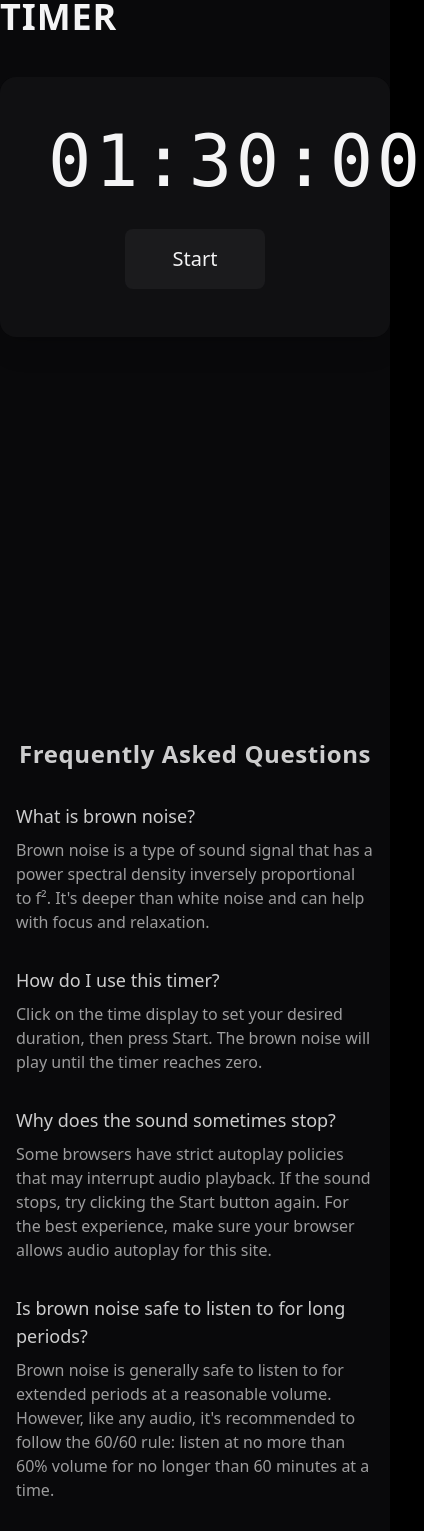
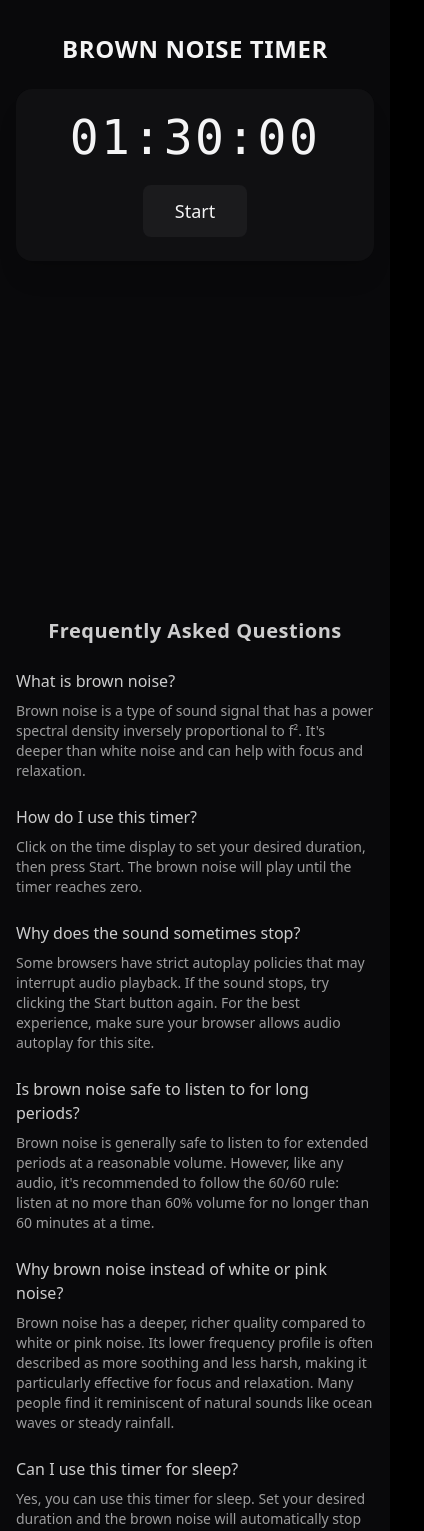
Before and after one commit to josh-may/timer-bud, a Next.js app: page / in a window 390 px wide. Shown: the part 275-1806 px from the top of the page, 424 px wide, since content can reach past the window. Built offline with nearby package versions, Linux system fonts and the light colour scheme; no server answers.

Commit message:
Lazy commit

```diff
--- a/pages/index.js
+++ b/pages/index.js
@@ -107,12 +107,12 @@ export default function Home() {
       </Head>
 
       <div className="min-h-screen flex flex-col bg-zinc-950">
-        <main className="flex-1 flex flex-col items-center justify-center min-h-screen">
-          <h1 className="text-zinc-100 text-4xl font-bold tracking-wide mb-10">
-            🎧 BROWN NOISE TIMER
+        <main className="flex-1 flex flex-col items-center justify-center min-h-screen p-4">
+          <h1 className="text-zinc-100 text-2xl sm:text-4xl font-bold tracking-wide mb-6 sm:mb-10 text-center">
+            BROWN NOISE TIMER
           </h1>
-          <div className="bg-zinc-900/50 backdrop-blur rounded-2xl p-12 w-full max-w-xl shadow-xl mx-auto">
-            <div className="text-zinc-100 text-7xl font-mono tracking-wider text-center mb-8">
+          <div className="bg-zinc-900/50 backdrop-blur rounded-2xl p-6 sm:p-12 w-full max-w-xl shadow-xl mx-auto">
+            <div className="text-zinc-100 text-5xl sm:text-7xl font-mono tracking-wider text-center mb-6 sm:mb-8">
               {isEditing ? (
                 <form
                   onSubmit={handleTimeSubmit}
@@ -123,12 +123,12 @@ export default function Home() {
                     name="time"
                     placeholder="HH:MM"
                     pattern="[0-9]{1,2}:[0-9]{2}"
-                    className="w-48 bg-zinc-800/50 p-2 text-3xl rounded-lg text-center focus:outline-none focus:ring-2 focus:ring-zinc-700"
+                    className="w-36 sm:w-48 bg-zinc-800/50 p-2 text-2xl sm:text-3xl rounded-lg text-center focus:outline-none focus:ring-2 focus:ring-zinc-700"
                     defaultValue="01:30"
                   />
                   <button
                     type="submit"
-                    className="mt-4 bg-zinc-800/50 px-6 py-2 rounded-lg text-xl hover:bg-zinc-700/50 transition-all"
+                    className="mt-2 sm:mt-4 bg-zinc-800/50 px-4 sm:px-6 py-2 rounded-lg text-lg sm:text-xl hover:bg-zinc-700/50 transition-all"
                   >
                     Set Timer
                   </button>
@@ -145,7 +145,7 @@ export default function Home() {
             <div className="flex justify-center">
               <button
                 onClick={toggleTimer}
-                className="bg-zinc-800/50 text-zinc-100 px-12 py-4 rounded-lg text-xl hover:bg-zinc-700/50 transition-all"
+                className="bg-zinc-800/50 text-zinc-100 px-8 sm:px-12 py-3 sm:py-4 rounded-lg text-lg sm:text-xl hover:bg-zinc-700/50 transition-all"
               >
                 {isRunning ? "Pause" : "Start"}
               </button>
@@ -153,17 +153,17 @@ export default function Home() {
           </div>
         </main>
 
-        <div className="max-w-2xl mx-auto px-4 mt-[20vh] mb-16">
-          <h2 className="text-white/80 text-2xl sm:text-3xl font-bold mb-8 tracking-wide text-center">
+        <div className="max-w-2xl mx-auto px-4 mt-12 sm:mt-[20vh] mb-8 sm:mb-16">
+          <h2 className="text-white/80 text-xl sm:text-2xl md:text-3xl font-bold mb-6 sm:mb-8 tracking-wide text-center">
             Frequently Asked Questions
           </h2>
 
-          <div className="space-y-8">
+          <div className="space-y-6 sm:space-y-8">
             <div className="text-white/80">
-              <h3 className="text-lg sm:text-xl font-medium mb-2">
+              <h3 className="text-base sm:text-lg md:text-xl font-medium mb-2">
                 What is brown noise?
               </h3>
-              <p className="text-white/60">
+              <p className="text-sm sm:text-base text-white/60">
                 Brown noise is a type of sound signal that has a power spectral
                 density inversely proportional to f². It&apos;s deeper than
                 white noise and can help with focus and relaxation.
@@ -171,10 +171,10 @@ export default function Home() {
             </div>
 
             <div className="text-white/80">
-              <h3 className="text-lg sm:text-xl font-medium mb-2">
+              <h3 className="text-base sm:text-lg md:text-xl font-medium mb-2">
                 How do I use this timer?
               </h3>
-              <p className="text-white/60">
+              <p className="text-sm sm:text-base text-white/60">
                 Click on the time display to set your desired duration, then
                 press Start. The brown noise will play until the timer reaches
                 zero.
@@ -182,10 +182,10 @@ export default function Home() {
             </div>
 
             <div className="text-white/80">
-              <h3 className="text-lg sm:text-xl font-medium mb-2">
+              <h3 className="text-base sm:text-lg md:text-xl font-medium mb-2">
                 Why does the sound sometimes stop?
               </h3>
-              <p className="text-white/60">
+              <p className="text-sm sm:text-base text-white/60">
                 Some browsers have strict autoplay policies that may interrupt
                 audio playback. If the sound stops, try clicking the Start
                 button again. For the best experience, make sure your browser
@@ -194,10 +194,10 @@ export default function Home() {
             </div>
 
             <div className="text-white/80">
-              <h3 className="text-lg sm:text-xl font-medium mb-2">
+              <h3 className="text-base sm:text-lg md:text-xl font-medium mb-2">
                 Is brown noise safe to listen to for long periods?
               </h3>
-              <p className="text-white/60">
+              <p className="text-sm sm:text-base text-white/60">
                 Brown noise is generally safe to listen to for extended periods
                 at a reasonable volume. However, like any audio, it&apos;s
                 recommended to follow the 60/60 rule: listen at no more than 60%
@@ -206,10 +206,10 @@ export default function Home() {
             </div>
 
             <div className="text-white/80">
-              <h3 className="text-lg sm:text-xl font-medium mb-2">
+              <h3 className="text-base sm:text-lg md:text-xl font-medium mb-2">
                 Why brown noise instead of white or pink noise?
               </h3>
-              <p className="text-white/60">
+              <p className="text-sm sm:text-base text-white/60">
                 Brown noise has a deeper, richer quality compared to white or
                 pink noise. Its lower frequency profile is often described as
                 more soothing and less harsh, making it particularly effective
@@ -219,10 +219,10 @@ export default function Home() {
             </div>
 
             <div className="text-white/80">
-              <h3 className="text-lg sm:text-xl font-medium mb-2">
+              <h3 className="text-base sm:text-lg md:text-xl font-medium mb-2">
                 Can I use this timer for sleep?
               </h3>
-              <p className="text-white/60">
+              <p className="text-sm sm:text-base text-white/60">
                 Yes, you can use this timer for sleep. Set your desired duration
                 and the brown noise will automatically stop when the timer ends.
                 However, keep in mind that your device needs to stay awake for
@@ -231,10 +231,10 @@ export default function Home() {
             </div>
 
             <div className="text-white/80">
-              <h3 className="text-lg sm:text-xl font-medium mb-2">
+              <h3 className="text-base sm:text-lg md:text-xl font-medium mb-2">
                 Will the sound keep playing if I lock my device?
               </h3>
-              <p className="text-white/60">
+              <p className="text-sm sm:text-base text-white/60">
                 This depends on your device and browser settings. On most mobile
                 devices, locking the screen will pause the audio. For
                 uninterrupted playback, keep your device unlocked or adjust your
@@ -243,10 +243,10 @@ export default function Home() {
             </div>
 
             <div className="text-white/80">
-              <h3 className="text-lg sm:text-xl font-medium mb-2">
+              <h3 className="text-base sm:text-lg md:text-xl font-medium mb-2">
                 Does this work offline?
               </h3>
-              <p className="text-white/60">
+              <p className="text-sm sm:text-base text-white/60">
                 Once you&apos;ve loaded the page, the timer functionality will
                 work offline. However, you&apos;ll need an internet connection
                 to initially load the brown noise audio file.
@@ -254,10 +254,10 @@ export default function Home() {
             </div>
 
             <div className="text-white/80">
-              <h3 className="text-lg sm:text-xl font-medium mb-2">
+              <h3 className="text-base sm:text-lg md:text-xl font-medium mb-2">
                 Will the alarm sound wake me up?
               </h3>
-              <p className="text-white/60">
+              <p className="text-sm sm:text-base text-white/60">
                 The alarm is designed to be noticeable but not jarring. However,
                 its effectiveness as a wake-up alarm depends on your sleep depth
                 and volume settings. For important wake-up alarms, we recommend
@@ -266,11 +266,11 @@ export default function Home() {
             </div>
 
             <div className="text-white/80">
-              <h3 className="text-lg sm:text-xl font-medium mb-2">
+              <h3 className="text-base sm:text-lg md:text-xl font-medium mb-2">
                 What&apos;s the difference between brown noise and other
                 background sounds?
               </h3>
-              <p className="text-white/60">
+              <p className="text-sm sm:text-base text-white/60">
                 While white noise contains all frequencies with equal power, and
                 pink noise reduces high frequencies, brown noise reduces high
                 frequencies even more dramatically. This creates a deeper,
```
Also changed, not shown: 1 other file (tests, documents, lock files or other folders).
